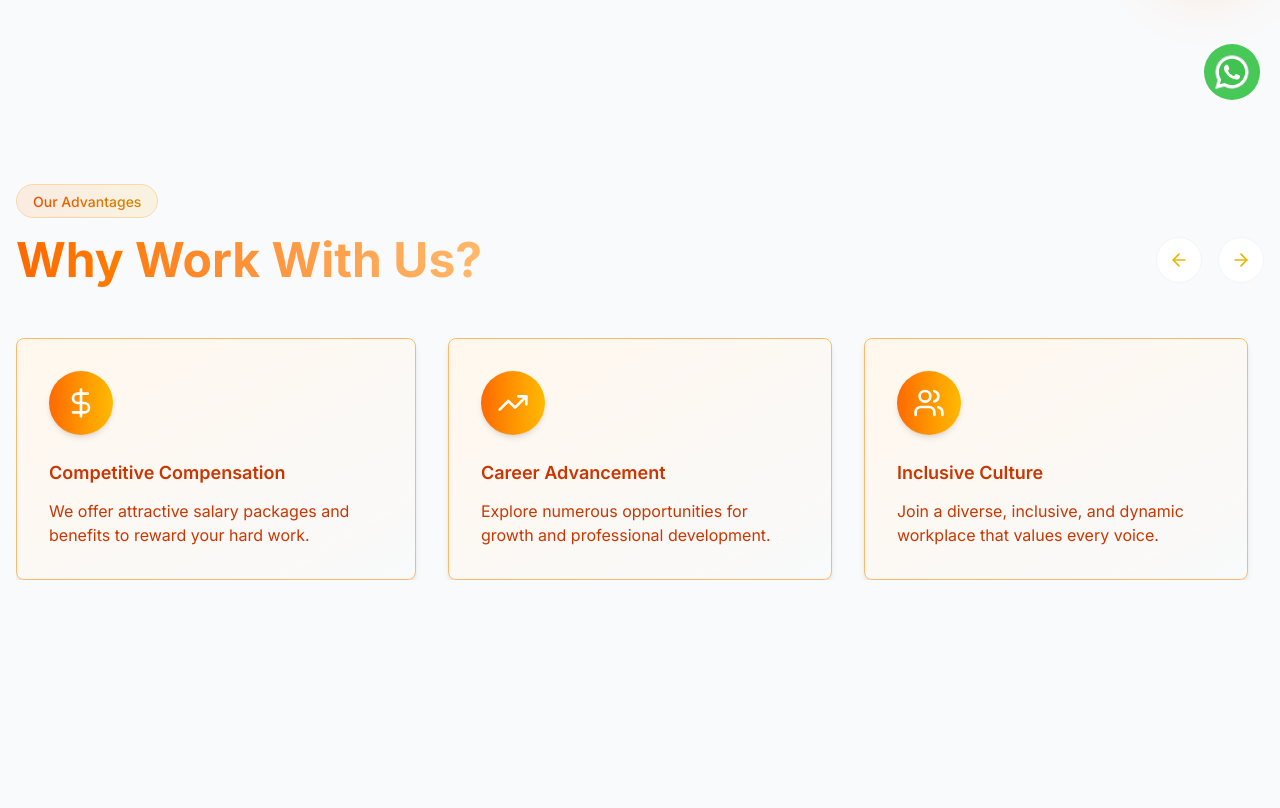
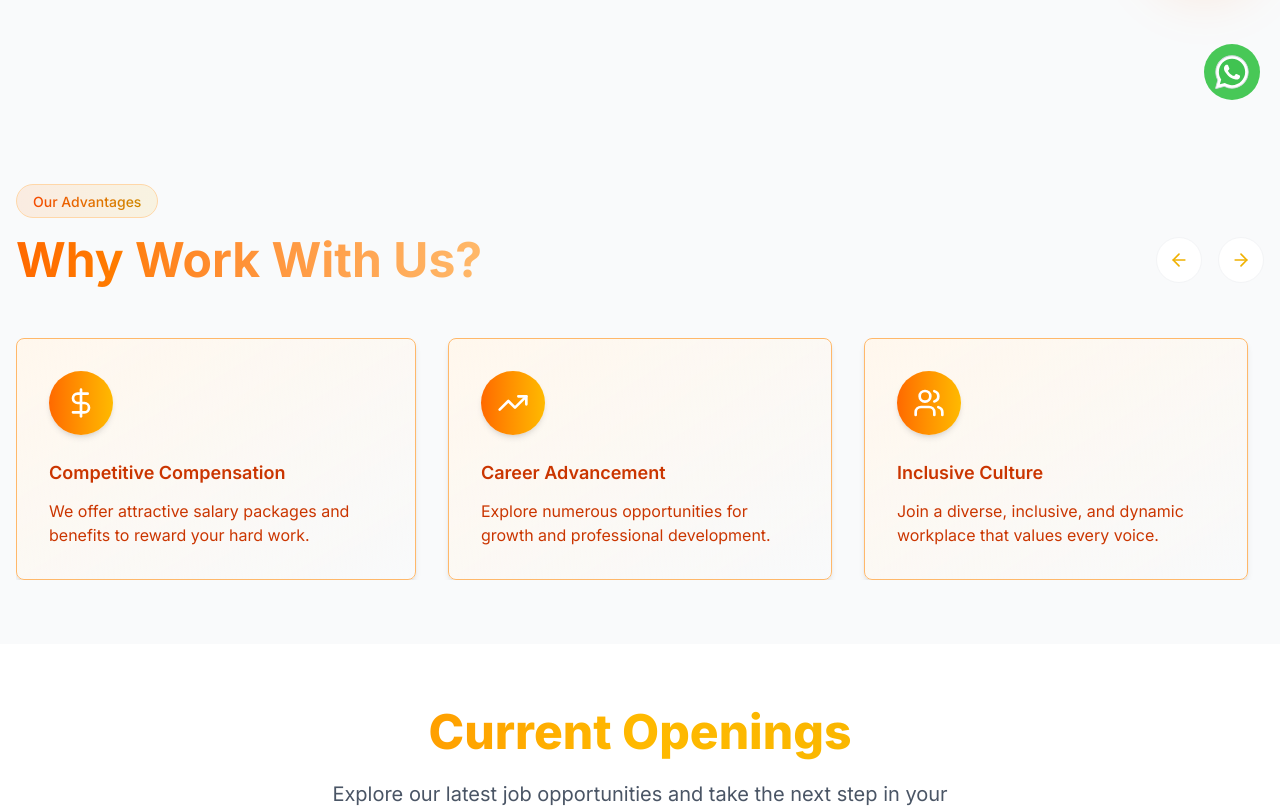
Before and after one commit to Ruhul-Mirza/igtl_main, a Next.js app: page /careers in a window 1280 px wide. Shown: the part 680-1488 px from the top of the page. Built offline with nearby package versions, Linux system fonts and the light colour scheme.

Commit message:
respponsiveness

```diff
--- a/src/components/Navbar.tsx
+++ b/src/components/Navbar.tsx
@@ -31,7 +31,7 @@ export default function Navbar() {
   return (
     <nav
       className={cn(
-        "fixed top-0 left-0 right-0 z-50 transition-all duration-300",
+        "fixed top-0 left-0 w-screen right-0 z-50 transition-all duration-300",
         scrolled
           ? "bg-white shadow-md"
           : "bg-transparent"
--- a/src/components/WhyWorkWithUs.tsx
+++ b/src/components/WhyWorkWithUs.tsx
@@ -89,7 +89,7 @@ export default function AdvantagesCarousel() {
   }, [emblaApi, onSelect]);
 
   return (
-    <section className="bg-gray-50 min-h-screen py-12 px-4 md:py-16" data-aos="fade-up">
+    <section className="bg-gray-50 py-12 px-4 md:py-16" data-aos="fade-up">
       <div className="max-w-7xl mx-auto">
         <div className="mb-12 relative">
 
```
